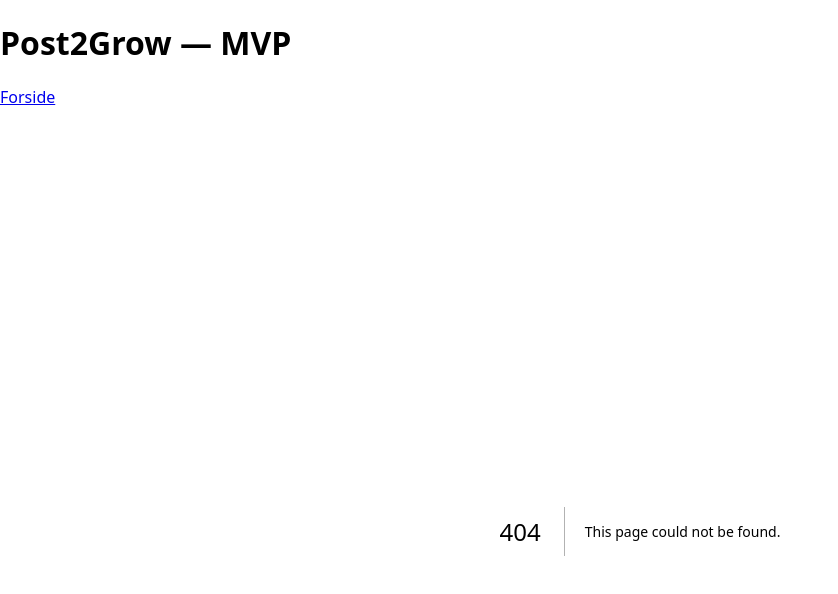
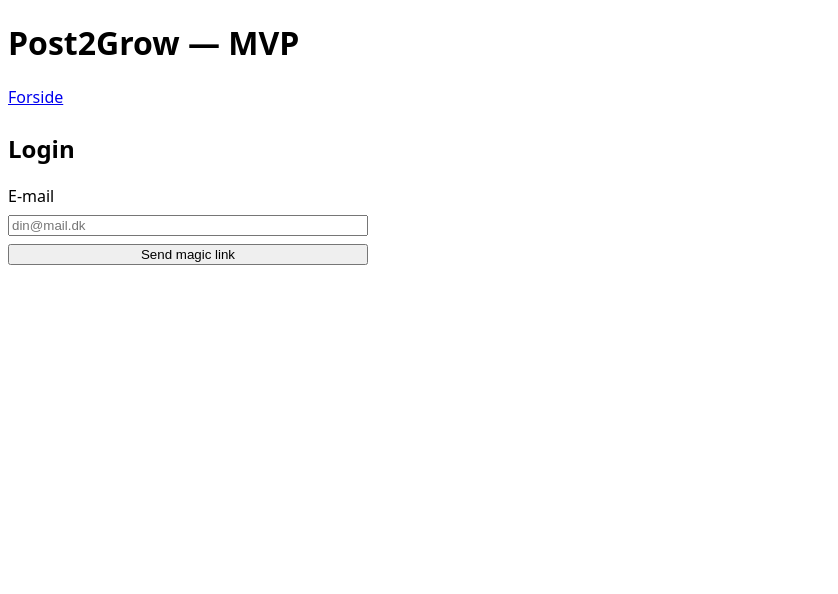
Before and after one commit to obe2904-dev/p2g-app, a Next.js app: page /login in a window 1280 px wide. Before the commit this address had no page. Shown: the top 594 px of the page, without its empty margins (0-838 px from the left). Built offline with nearby package versions, Linux system fonts and the light colour scheme; no server answers.

Commit message:
Create page.tsx

```diff
--- /dev/null
+++ b/app/login/page.tsx
@@ -0,0 +1,33 @@
+'use client';
+import { useState } from 'react';
+import { supabase } from '@/lib/supabaseClient';
+
+export default function LoginPage() {
+  const [email, setEmail] = useState('');
+  const [status, setStatus] = useState<string | null>(null);
+
+  async function sendMagicLink(e: React.FormEvent) {
+    e.preventDefault();
+    setStatus('Sender login-link...');
+    const { error } = await supabase.auth.signInWithOtp({
+      email,
+      options: {
+        emailRedirectTo: typeof window !== 'undefined' ? `${window.location.origin}/welcome` : undefined,
+      },
+    });
+    if (error) setStatus('Fejl: ' + error.message);
+    else setStatus('Tjek din mail for login-link.');
+  }
+
+  return (
+    <main>
+      <h2>Login</h2>
+      <form onSubmit={sendMagicLink} style={{ display: 'grid', gap: 8, maxWidth: 360 }}>
+        <label>E-mail</label>
+        <input type="email" required value={email} onChange={(e) => setEmail(e.target.value)} placeholder="din@mail.dk" />
+        <button type="submit">Send magic link</button>
+      </form>
+      {status && <p>{status}</p>}
+    </main>
+  );
+}
```
